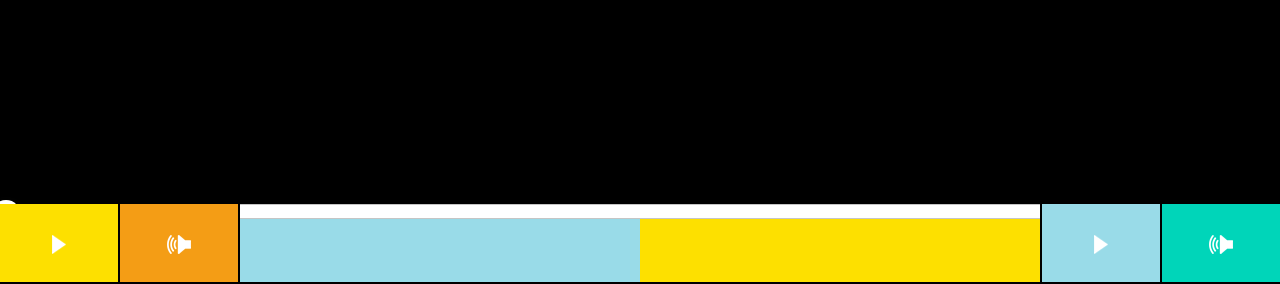
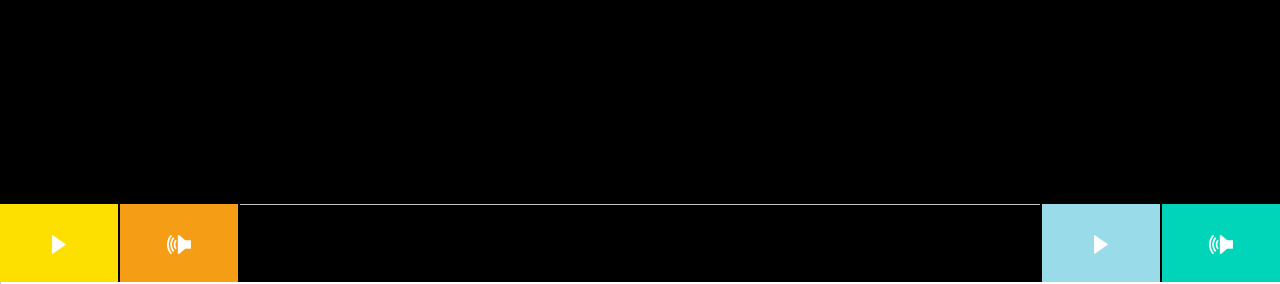
Before and after one commit to masato-arai/mixyourtube, a PHP site: page / in a window 1280 px wide. Shown: the part 518-802 px from the top of the page. Run offline with PHP 8.4, Linux system fonts and the light colour scheme; some libraries are stand-ins or nearby versions.

Commit message:
change CSS of the fader

```diff
--- a/index.php
+++ b/index.php
@@ -7,8 +7,7 @@
 	<title>mixtube</title>
 	<link href="css/normalize.css" rel="stylesheet">
 	<link rel="stylesheet" href="//code.jquery.com/ui/1.10.4/themes/smoothness/jquery-ui.css">
-
-	<link href="style.css" rel="stylesheet">
+	<link rel="stylesheet" href="style.css">
 </head>
 <body>
 	<div id="wrapper">
--- a/style.css
+++ b/style.css
@@ -369,6 +369,28 @@ li.faderRight {
 	right: 0;
 }
 
+#faderSlider.ui-widget-content {
+	background: #000;
+	border-radius: inherit;
+	height: 78px;
+	margin: 0 auto;
+	width: 100%;
+}
+
+#faderSlider .ui-state-default,
+#faderSlider .ui-widget-content .ui-state-default {
+	background: url(images/faderIcon.png);
+	height: 78px;
+	width: 26px;
+	-webkit-box-shadow: inherit;
+	-moz-box-shadow: inherit;
+	box-shadow: inherit;
+}
+
+#faderSlider.ui-slider-horizontal .ui-slider-handle {
+	top: inherit;
+}
+
 .playLeftIcon,
 .volumeLeftIcon,
 .playRightIcon,
```
